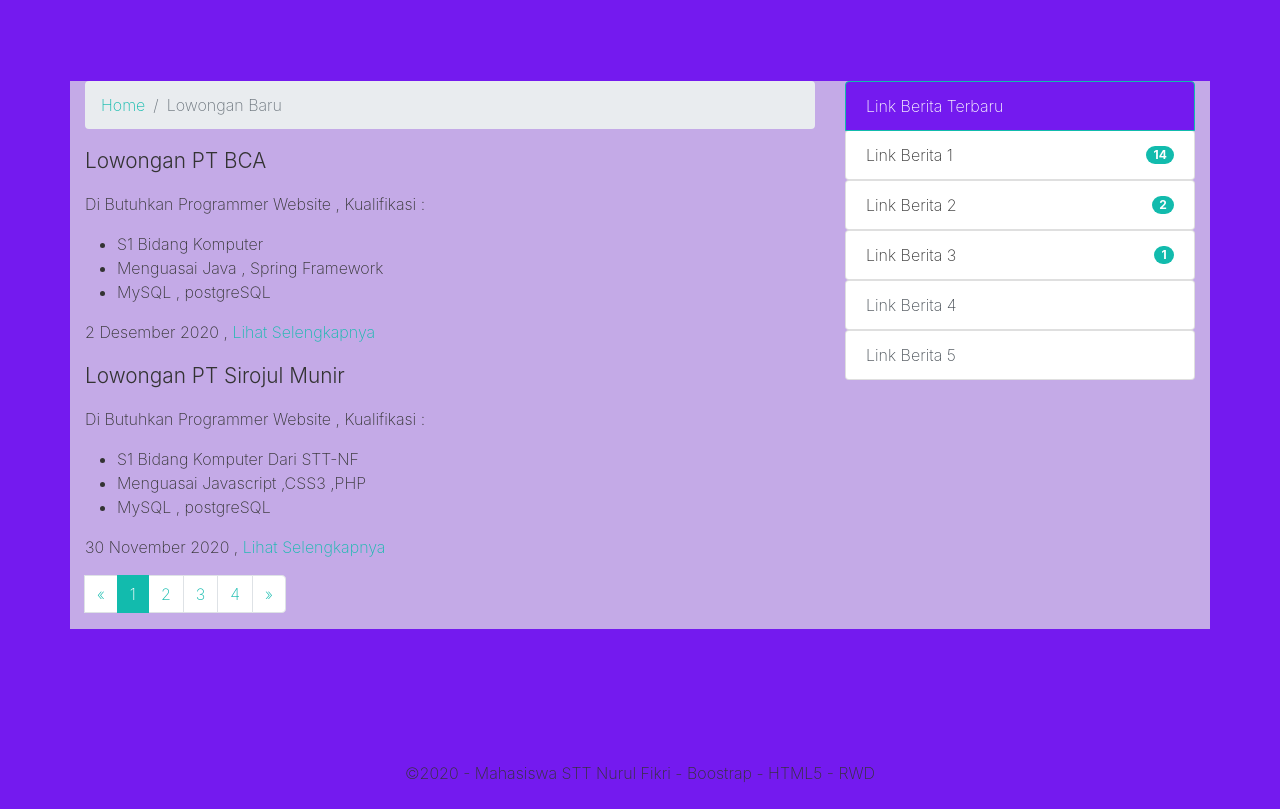
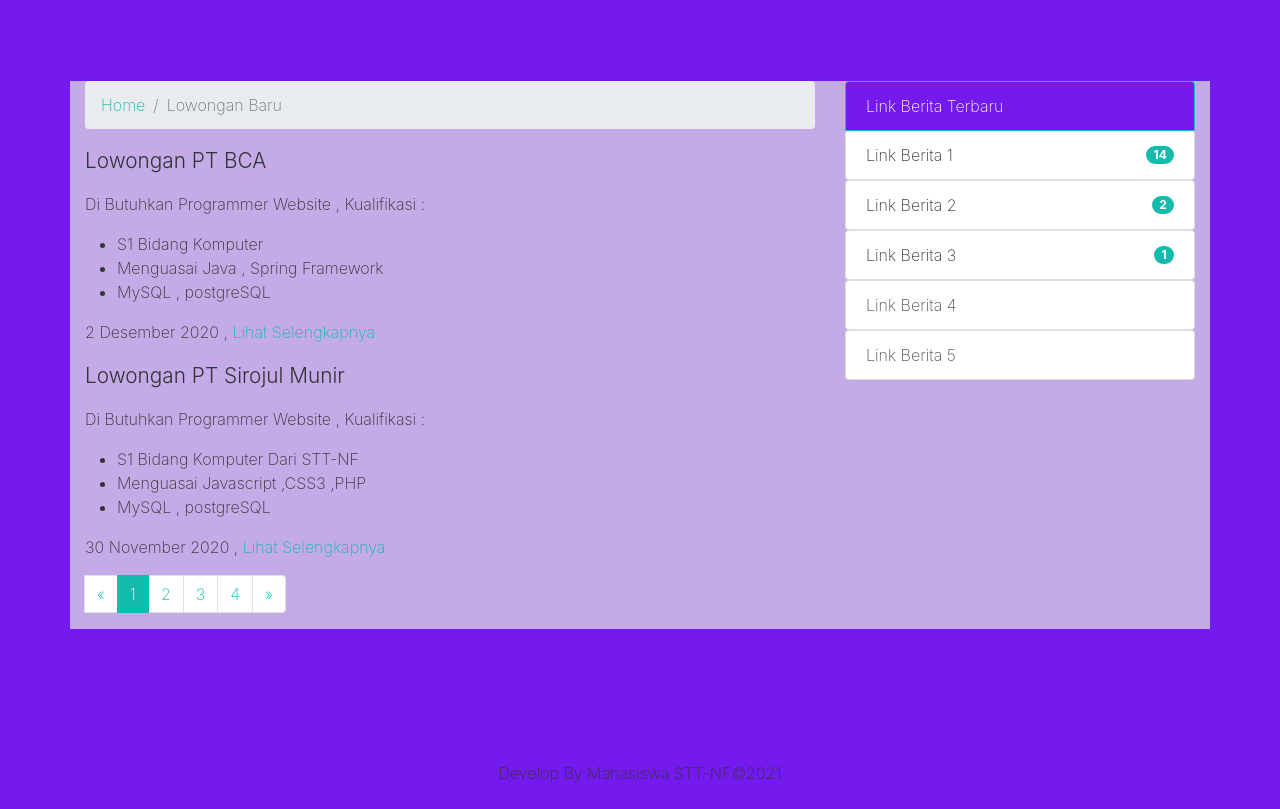
Before and after one commit to AlifLuthan/Project_Website02, a plain HTML site: page HalamanKerjaBaru/index.html in a window 1280 px wide. Shown: the part 119-928 px from the top of the page. Drawn offline with nearby package versions, Linux system fonts and the light colour scheme.

Commit message:
Update index.html

```diff
--- a/HalamanKerjaBaru/index.html
+++ b/HalamanKerjaBaru/index.html
@@ -170,7 +170,7 @@
       </div>
       <div class="row">
         <div class="col-md-12 text-center">
-          <p class="mt-2 mb-0">©2020 - Mahasiswa STT Nurul Fikri - Boostrap - HTML5 - RWD</p>
+          <p class="mt-2 mb-0">Develop By Mahasiswa STT-NF©2021</p>
         </div>
       </div>
     </div>
```
